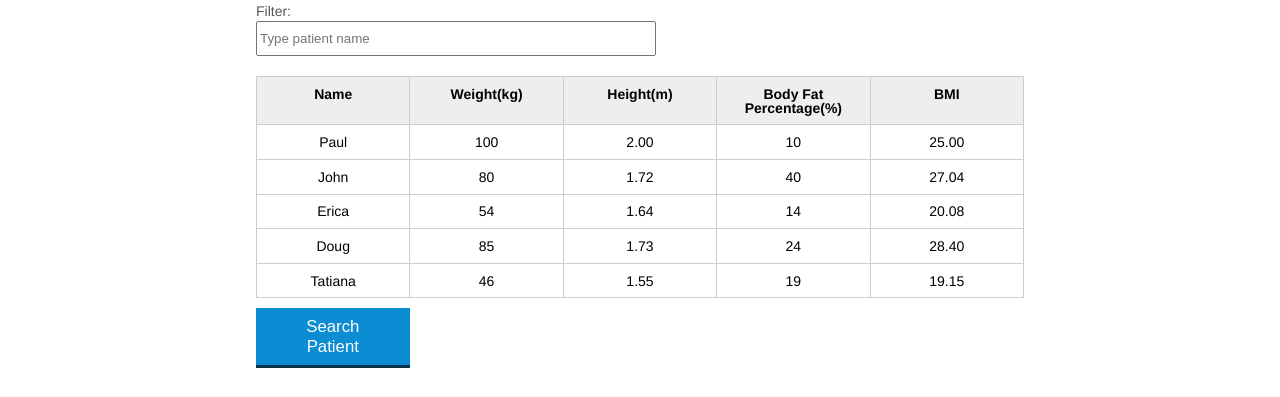
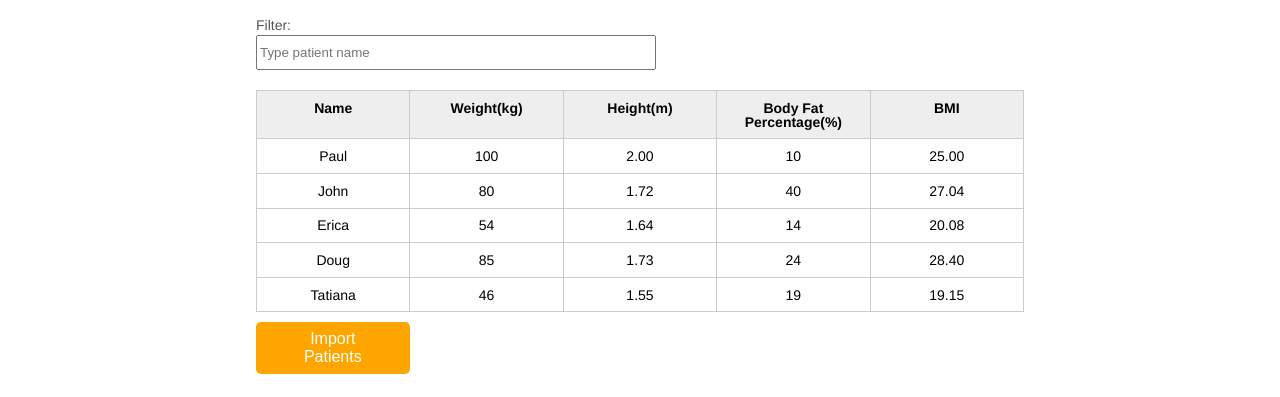
Before and after one commit to thaiantunes/JavaScript_Portfolio, a plain HTML site: page bmi_table/index.html in a window 1280 px wide. Shown: the part 137-534 px from the top of the page. Drawn offline with Linux system fonts and the light colour scheme.

Commit message:
Altering button appearance

```diff
--- a/bmi_table/css/index.css
+++ b/bmi_table/css/index.css
@@ -99,19 +99,21 @@ label{
 button{
 	padding: .5em 2em;
 	border: 0;
-	border-bottom: 3px solid;
-	font-size: 1.2em;
+	font-size: 16px;
 	cursor: pointer;
 	margin: 0;
 	margin-top: -3px;
 	color: #fff;
-	background-color:#0c8cd3;
-	border-color: #04324c;
+	background-color:orange;
 	width: 20%;
     display: block;
-    clear: both;
     margin: 10px 0px;
+	border-radius: 5px;
+	transition: 0.4s all;
+}
 
+button:hover {
+	background-color: darkorange;
 }
 
 button:active{
--- a/bmi_table/index.html
+++ b/bmi_table/index.html
@@ -17,6 +17,7 @@
 		</header>
 		<main>
 			<section class="container">
+				<br>
 				<h2>My patients</h2>
 
 				<label for="table-filter">Filter:</label>
@@ -74,7 +75,7 @@
 				</table>
 
 				<span id="ajax-error" class="hide">Error when searching for patient file</span>
-				<button id="search-patient" class="principal-button">Search Patient</button>
+				<button id="search-patient" class="principal-button">Import Patients</button>
 
 			</section>
 
--- a/bmi_table/js/form.js
+++ b/bmi_table/js/form.js
@@ -56,7 +56,7 @@ function makeTr(patient) { // creates patient data row
 	patientTr.appendChild(makeTd(patient.weight,"info-weight"));
 	patientTr.appendChild(makeTd(patient.height,"info-height"));
 	patientTr.appendChild(makeTd(patient.fat,"info-fat"));
-	patientTr.appendChild(makeTd(patient.weight,"info-bmi"));
+	patientTr.appendChild(makeTd(patient.bmi,"info-bmi"));
 
 	return patientTr;
 }
```
